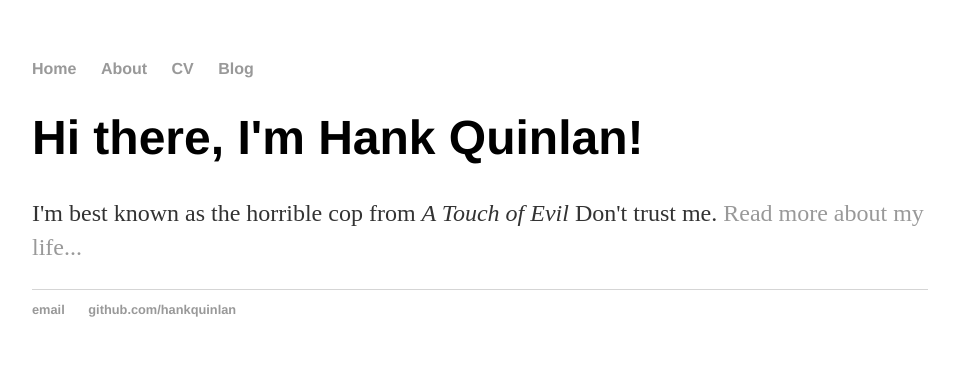
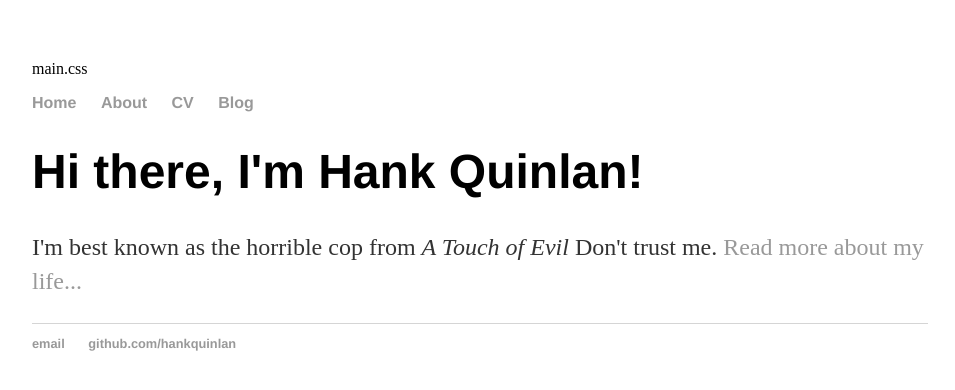
Before and after one commit to arbinv/amadiro.github.io, a plain HTML site: page index.html in a window 1280 px wide. Shown: the whole page, without its empty margins (160-1115 px from the left). Drawn offline with Linux system fonts and the light colour scheme; files that its build step writes are made by us from their sources.

Commit message:
Update index.html

```diff
--- a/index.html
+++ b/index.html
@@ -4,6 +4,7 @@
 		<title>Hank Quinlan, Horrible Cop</title>
 		<!-- link to main stylesheet -->
 		<link rel="stylesheet" type="text/css" href="/css/main.css">
+main.css
 	</head>
 	<body>
 		<nav>
```
